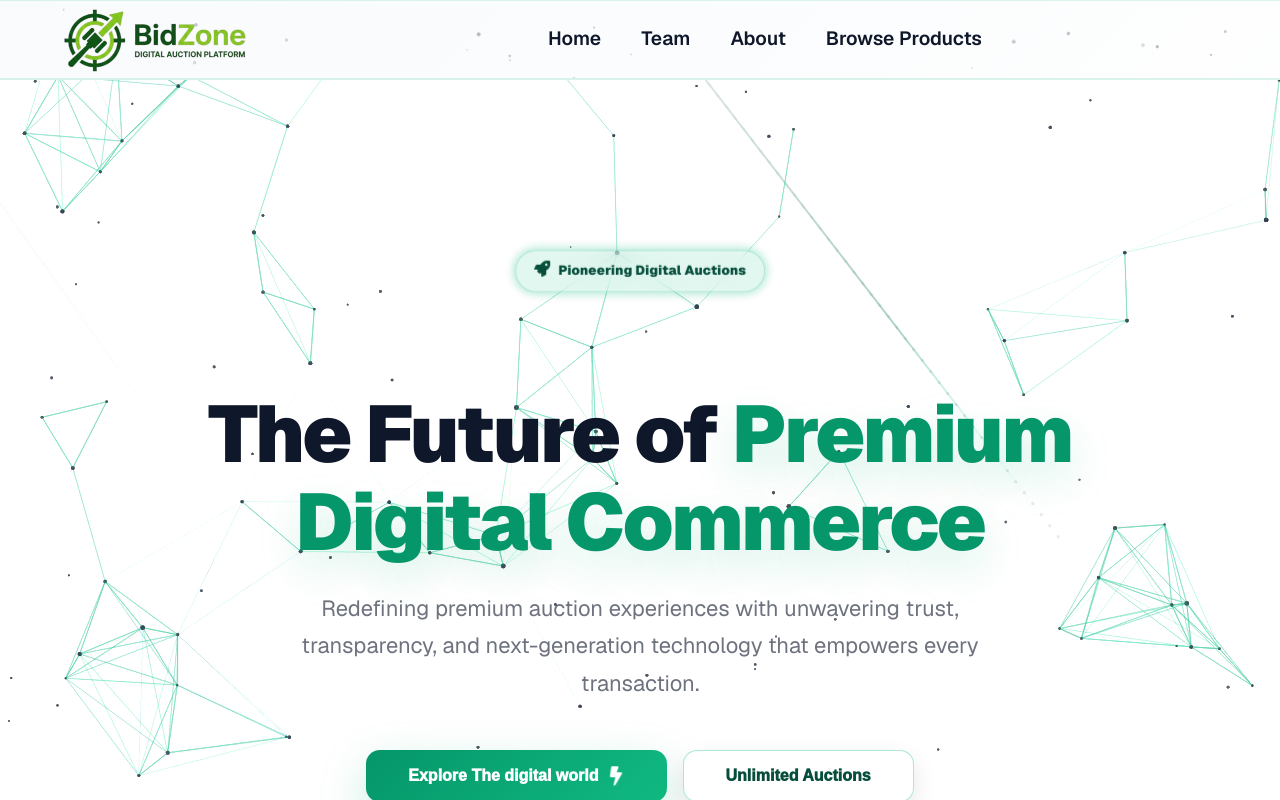
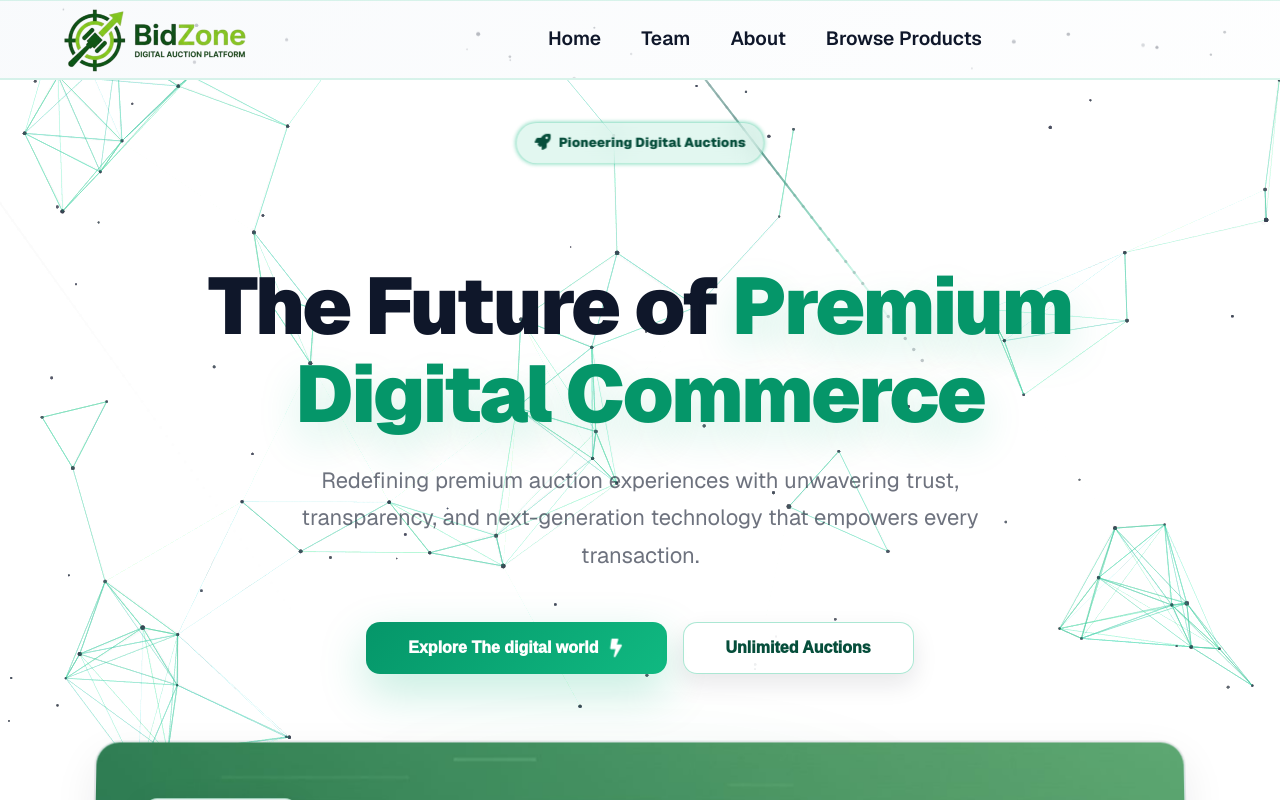
Before and after one commit to Nextjs-team-A/digital-auction-platform, a Next.js app: page /about in a window 1280 px wide. Shown: the top 800 px of the page. Built offline with nearby package versions, Linux system fonts and the light colour scheme; no server answers; what node-cron would draw is missing.

Commit message:
fix the margin space in the about page

```diff
--- a/src/app/about/AboutPage.tsx
+++ b/src/app/about/AboutPage.tsx
@@ -481,7 +481,7 @@ const AboutPage: FC = () => {
       {/* Content Wrapper */}
       <div className={styles.content}>
         {/* Hero Section */}
-        <div className={`${styles.animatedSection} ${styles.isVisible}`}>
+        <div>
           <section
             id="hero"
             className={`${styles.sectionContainer} ${styles.heroSection}`}
--- a/src/app/about/AboutStyle.module.css
+++ b/src/app/about/AboutStyle.module.css
@@ -21,11 +21,13 @@
 
 .mainContainer {
   position: relative;
-  min-height: 100vh;
+  min-height: calc(100vh - 90px);
   width: 100%;
   max-width: 100vw;
   color: #0f172a;
   overflow-x: hidden;
+  display: flex;
+  flex-direction: column;
 }
 
 /* Layer 0: animated gradient (same as home) */
@@ -54,7 +56,9 @@
 .content {
   position: relative;
   z-index: 2;
-  padding-top: 4rem;
+  flex: 1;
+  display: flex;
+  flex-direction: column;
 }
 
 /* ========================================================================= */
@@ -62,19 +66,19 @@
 /* ========================================================================= */
 
 .sectionContainer {
-  padding: 4rem 1rem;
+  padding: 1.5rem 1rem 3rem;
   position: relative;
 }
 
 @media (min-width: 768px) {
   .sectionContainer {
-    padding: 7rem 1rem;
+    padding: 2.5rem 1rem 4rem;
   }
 }
 
 @media (min-width: 1024px) {
   .sectionContainer {
-    padding: 9rem 1rem;
+    padding: 3rem 1rem 5rem;
   }
 }
 
@@ -106,8 +110,8 @@
 
 .heroSection {
   text-align: center;
-  padding-top: 6rem !important;
-  padding-bottom: 8rem !important;
+  padding-top: 2rem !important;
+  padding-bottom: 4rem !important;
 }
 
 .heroContent {
```
